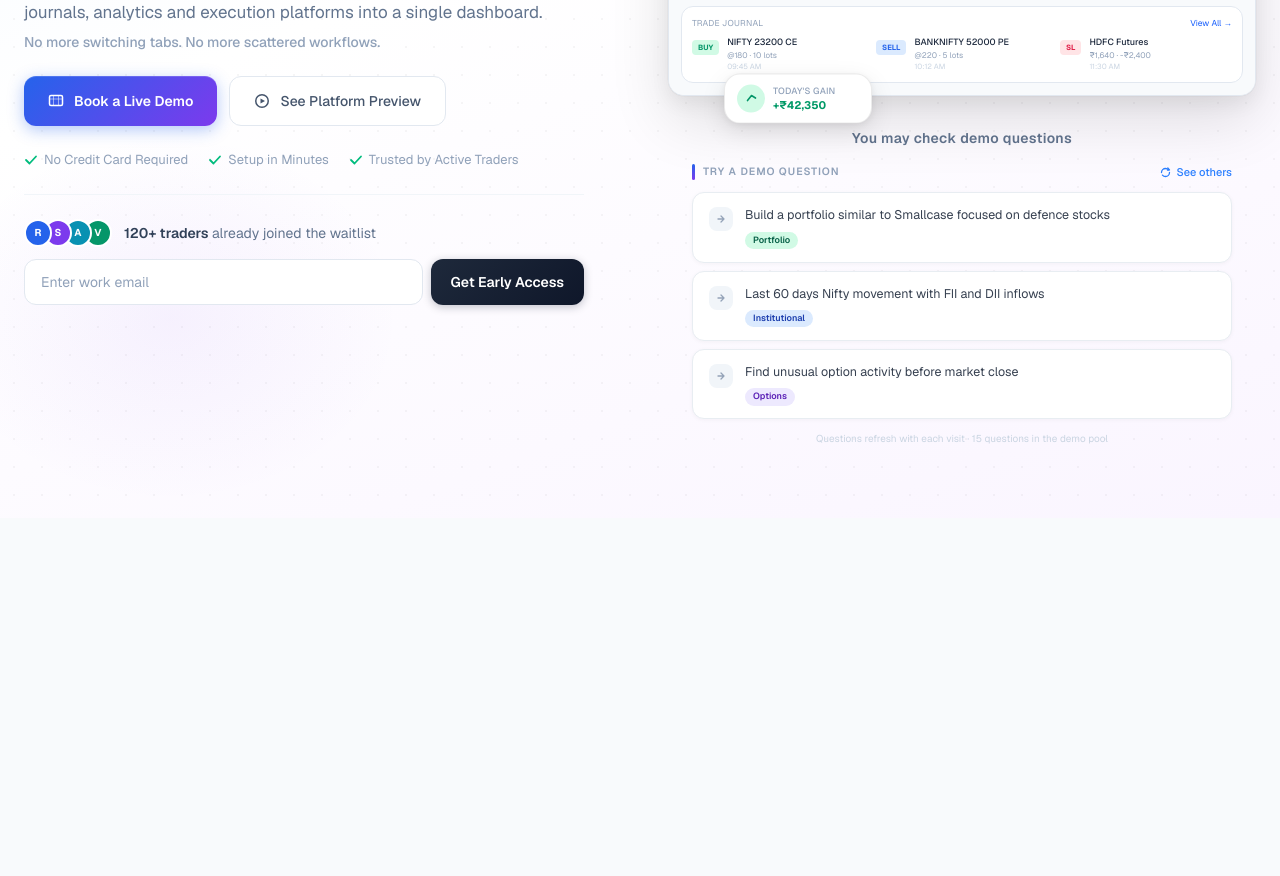
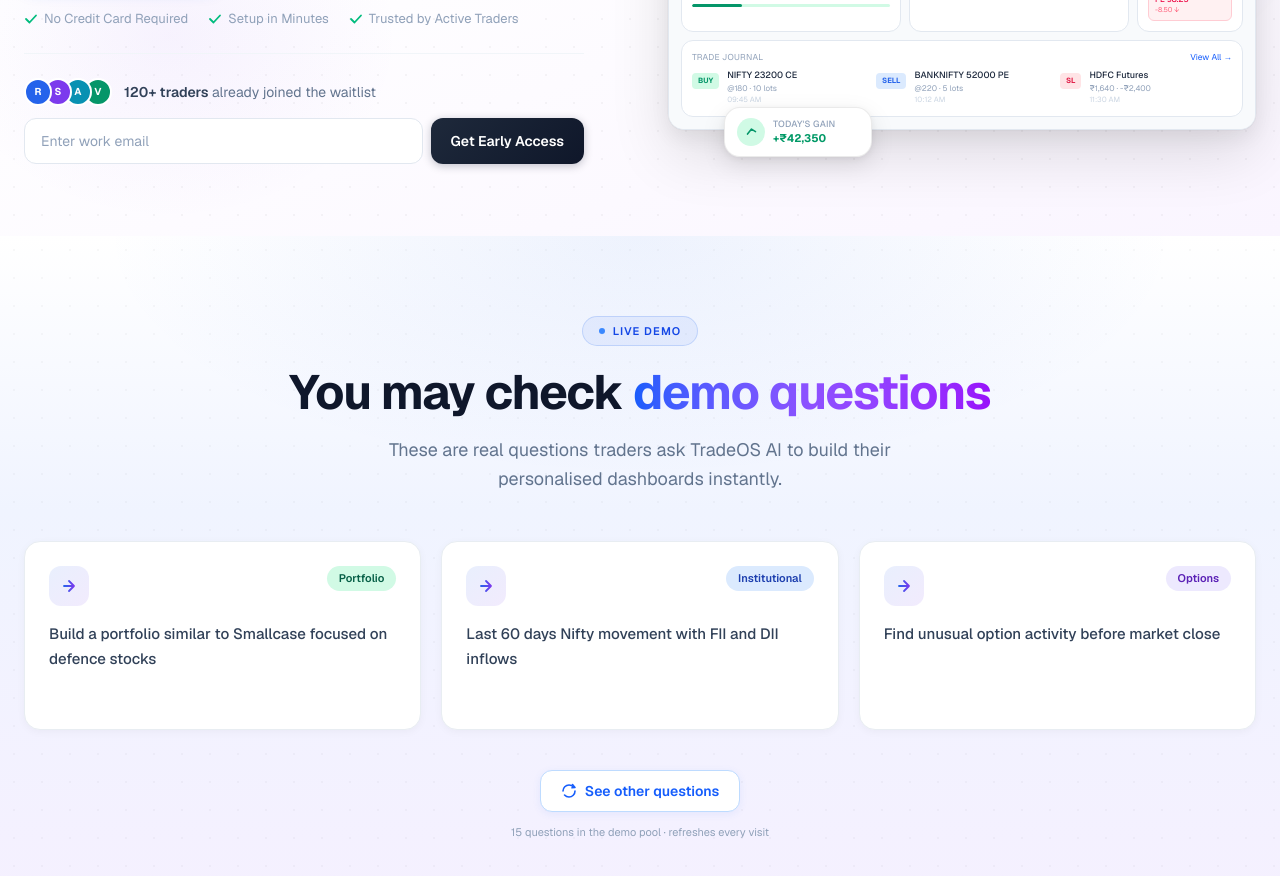
Before and after one commit to gaurangB05/QuantPilot, a Next.js app: page / in a window 1280 px wide. Shown: the part 620-1496 px from the top of the page. Before the commit the page ends 1138 px from the top, so only its background shows below. Built offline with nearby package versions, Linux system fonts and the light colour scheme.

Commit message:
add full-width DemoSection below hero with big cards and styled heading

```diff
--- a/src/app/page.tsx
+++ b/src/app/page.tsx
@@ -1,11 +1,13 @@
 import Navbar from "@/components/Navbar";
 import HeroSection from "@/components/HeroSection";
+import DemoSection from "@/components/DemoSection";
 
 export default function Home() {
   return (
     <main className="min-h-screen bg-white">
       <Navbar />
       <HeroSection />
+      <DemoSection />
     </main>
   );
 }
--- /dev/null
+++ b/src/components/DemoSection.tsx
@@ -0,0 +1,198 @@
+"use client";
+
+import { useState, useEffect, useCallback } from "react";
+import { motion, AnimatePresence } from "framer-motion";
+import { type Question, getRandomQuestions } from "@/lib/questions";
+
+// ─── Category styles ──────────────────────────────────────────────────────────
+
+const CATEGORY_STYLE: Record<Question["category"], { bg: string; text: string; label: string }> = {
+  pnl:           { bg: "#fef9c3", text: "#854d0e",  label: "P&L" },
+  options:       { bg: "#ede9fe", text: "#5b21b6",  label: "Options" },
+  risk:          { bg: "#fee2e2", text: "#991b1b",  label: "Risk" },
+  institutional: { bg: "#dbeafe", text: "#1e40af",  label: "Institutional" },
+  portfolio:     { bg: "#d1fae5", text: "#065f46",  label: "Portfolio" },
+  journal:       { bg: "#f1f5f9", text: "#334155",  label: "Journal" },
+};
+
+// ─── Refresh icon ─────────────────────────────────────────────────────────────
+
+function RefreshIcon({ spinning }: { spinning: boolean }) {
+  return (
+    <motion.svg
+      width="16" height="16" viewBox="0 0 16 16" fill="none" aria-hidden="true"
+      animate={spinning ? { rotate: 360 } : { rotate: 0 }}
+      transition={{ duration: 0.55, ease: "easeInOut" }}
+    >
+      <path d="M2 8C2 4.69 4.69 2 8 2c1.77 0 3.36.76 4.48 1.97" stroke="currentColor" strokeWidth="1.6" strokeLinecap="round" />
+      <path d="M14 8c0 3.31-2.69 6-6 6-1.77 0-3.36-.76-4.48-1.97" stroke="currentColor" strokeWidth="1.6" strokeLinecap="round" />
+      <path d="M11.5 1.5L14 4.5L11 4.8" stroke="currentColor" strokeWidth="1.6" strokeLinecap="round" strokeLinejoin="round" />
+    </motion.svg>
+  );
+}
+
+// ─── Single card ─────────────────────────────────────────────────────────────
+
+function QuestionCard({ q, index }: { q: Question; index: number }) {
+  const cat = CATEGORY_STYLE[q.category];
+
+  return (
+    <motion.div
+      initial={{ opacity: 0, y: 20 }}
+      animate={{ opacity: 1, y: 0 }}
+      exit={{ opacity: 0, y: -12 }}
+      transition={{ duration: 0.32, delay: index * 0.07 }}
+      className="group relative flex flex-col gap-4 rounded-2xl p-6 cursor-default transition-all duration-200"
+      style={{
+        background: "#ffffff",
+        border: "1.5px solid #e8edf2",
+        boxShadow: "0 2px 8px rgba(0,0,0,0.04)",
+      }}
+      whileHover={{ y: -3, boxShadow: "0 12px 32px rgba(0,0,0,0.09)", borderColor: "rgba(37,99,235,0.25)" }}
+    >
+      {/* Top row — icon + category */}
+      <div className="flex items-start justify-between gap-3">
+        <div
+          className="w-10 h-10 rounded-xl flex items-center justify-center shrink-0"
+          style={{ background: "linear-gradient(135deg, rgba(37,99,235,0.1) 0%, rgba(124,58,237,0.1) 100%)" }}
+        >
+          <svg width="16" height="16" viewBox="0 0 16 16" fill="none" aria-hidden="true">
+            <path d="M3 8h10M8 3l5 5-5 5" stroke="url(#cardArrow)" strokeWidth="1.8" strokeLinecap="round" strokeLinejoin="round" />
+            <defs>
+              <linearGradient id="cardArrow" x1="3" y1="8" x2="13" y2="8" gradientUnits="userSpaceOnUse">
+                <stop stopColor="#2563eb" />
+                <stop offset="1" stopColor="#7c3aed" />
+              </linearGradient>
+            </defs>
+          </svg>
+        </div>
+        <span
+          className="text-[11px] font-semibold px-3 py-1 rounded-full shrink-0"
+          style={{ background: cat.bg, color: cat.text }}
+        >
+          {cat.label}
+        </span>
+      </div>
+
+      {/* Question text */}
+      <p className="text-[15px] leading-relaxed text-slate-700 font-medium flex-1">
+        {q.text}
+      </p>
+
+      {/* Bottom — subtle arrow */}
+      <div className="flex items-center gap-1.5 text-blue-500 text-[12px] font-medium opacity-0 group-hover:opacity-100 transition-opacity duration-200">
+        <span>Ask TradeOS AI</span>
+        <svg width="12" height="12" viewBox="0 0 12 12" fill="none" aria-hidden="true">
+          <path d="M2 6h8M7 3l3 3-3 3" stroke="currentColor" strokeWidth="1.5" strokeLinecap="round" strokeLinejoin="round" />
+        </svg>
+      </div>
+    </motion.div>
+  );
+}
+
+// ─── Main section ─────────────────────────────────────────────────────────────
+
+export default function DemoSection() {
+  const [cards, setCards] = useState<Question[]>([]);
+  const [seenIds, setSeenIds] = useState<string[]>([]);
+  const [spinning, setSpinning] = useState(false);
+
+  const loadCards = useCallback((exclude: string[]) => {
+    const next = getRandomQuestions(3, exclude);
+    setCards(next);
+    const ids = next.map((q) => q.id);
+    setSeenIds((prev) => [...new Set([...prev, ...ids])]);
+  }, []);
+
+  useEffect(() => { loadCards([]); }, [loadCards]);
+
+  const handleRefresh = () => {
+    setSpinning(true);
+    setTimeout(() => setSpinning(false), 600);
+    loadCards(seenIds);
+  };
+
+  return (
+    <section className="w-full relative overflow-hidden py-20">
+
+      {/* Background */}
+      <div className="absolute inset-0 pointer-events-none" aria-hidden="true">
+        <div style={{ background: "linear-gradient(180deg, #ffffff 0%, #f0f4ff 40%, #f5f0ff 100%)", position: "absolute", inset: 0 }} />
+        <div style={{
+          backgroundImage: "radial-gradient(circle, rgba(0,0,0,0.055) 1px, transparent 1px)",
+          backgroundSize: "28px 28px",
+          opacity: 0.5,
+          position: "absolute",
+          inset: 0,
+        }} />
+        <div style={{
+          background: "radial-gradient(ellipse 60% 50% at 50% 0%, rgba(37,99,235,0.08) 0%, transparent 70%)",
+          position: "absolute",
+          inset: 0,
+        }} />
+      </div>
+
+      <div className="relative z-10 w-full max-w-7xl mx-auto px-4 sm:px-6">
+
+        {/* Heading */}
+        <motion.div
+          initial={{ opacity: 0, y: 20 }}
+          whileInView={{ opacity: 1, y: 0 }}
+          viewport={{ once: true }}
+          transition={{ duration: 0.6, ease: [0.16, 1, 0.3, 1] as [number, number, number, number] }}
+          className="text-center mb-12"
+        >
+          {/* Eyebrow */}
+          <div className="inline-flex items-center gap-2 rounded-full px-4 py-1.5 mb-5"
+            style={{ background: "rgba(37,99,235,0.07)", border: "1px solid rgba(37,99,235,0.18)" }}>
+            <span className="w-1.5 h-1.5 rounded-full bg-blue-500 animate-pulse inline-block" />
+            <span className="text-[11px] font-semibold tracking-[0.1em] uppercase text-blue-700">
+              Live Demo
+            </span>
+          </div>
+
+          <h2 className="text-4xl sm:text-5xl font-bold tracking-tight mb-4 leading-[1.1]">
+            <span className="text-slate-900">You may check </span>
+            <span className="bg-gradient-to-r from-blue-600 via-violet-500 to-purple-600 bg-clip-text text-transparent">
+              demo questions
+            </span>
+          </h2>
+
+          <p className="text-slate-500 text-base sm:text-lg max-w-xl mx-auto leading-relaxed">
+            These are real questions traders ask TradeOS AI to build their personalised dashboards instantly.
+          </p>
+        </motion.div>
+
+        {/* Cards grid */}
+        <div className="grid grid-cols-1 sm:grid-cols-2 lg:grid-cols-3 gap-5">
+          <AnimatePresence mode="wait">
+            {cards.map((q, i) => (
+              <QuestionCard key={q.id} q={q} index={i} />
+            ))}
+          </AnimatePresence>
+        </div>
+
+        {/* Refresh + footer */}
+        <motion.div
+          initial={{ opacity: 0 }}
+          whileInView={{ opacity: 1 }}
+          viewport={{ once: true }}
+          transition={{ delay: 0.3 }}
+          className="flex flex-col items-center gap-3 mt-10"
+        >
+          <button
+            onClick={handleRefresh}
+            className="inline-flex items-center gap-2 px-5 py-2.5 rounded-xl text-sm font-semibold text-blue-600 border border-blue-200 bg-white hover:bg-blue-50 hover:border-blue-300 transition-all duration-200"
+            style={{ boxShadow: "0 2px 8px rgba(37,99,235,0.08)" }}
+          >
+            <RefreshIcon spinning={spinning} />
+            See other questions
+          </button>
+          <p className="text-[11px] text-slate-400">
+            15 questions in the demo pool · refreshes every visit
+          </p>
+        </motion.div>
+      </div>
+    </section>
+  );
+}
--- a/src/components/HeroSection.tsx
+++ b/src/components/HeroSection.tsx
@@ -3,7 +3,6 @@
 import { useState, FormEvent } from "react";
 import { motion, AnimatePresence } from "framer-motion";
 import DashboardMockup from "./DashboardMockup";
-import DemoQuestions from "./DemoQuestions";
 import { siteConfig } from "@/lib/config";
 
 const stagger = { hidden: {}, show: { transition: { staggerChildren: 0.09 } } };
@@ -206,14 +205,6 @@ export default function HeroSection() {
             className="hidden lg:flex flex-col gap-8"
           >
             <DashboardMockup />
-
-            {/* Demo Questions section */}
-            <div>
-              <p className="text-sm font-semibold text-slate-500 mb-4 text-center tracking-wide">
-                You may check demo questions
-              </p>
-              <DemoQuestions onQuestionSelect={() => {}} selectedId={null} />
-            </div>
           </motion.div>
 
         </div>
```
